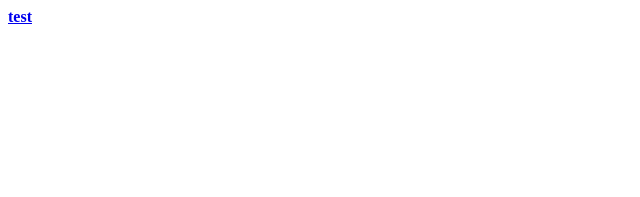
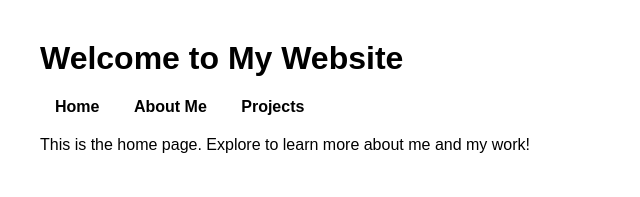
Before and after one commit to starrika/Final-Project, a plain HTML site: page index.html in a window 1280 px wide. Shown: the whole page, without its empty margins (0-640 px from the left). Drawn offline with Linux system fonts and the light colour scheme.

Commit message:
Update index.html

```diff
--- a/index.html
+++ b/index.html
@@ -1 +1,21 @@
-<a href="test.html"><b>test</b>
+<!DOCTYPE html>
+<html lang="en">
+<head>
+    <meta charset="UTF-8">
+    <title>Home</title>
+    <link rel="stylesheet" href="style.css">
+</head>
+<body>
+    <header>
+        <h1>Welcome to My Website</h1>
+        <nav>
+            <a href="index.html">Home</a>
+            <a href="about.html">About Me</a>
+            <a href="projects.html">Projects</a>
+        </nav>
+    </header>
+    <main>
+        <p>This is the home page. Explore to learn more about me and my work!</p>
+    </main>
+</body>
+</html>
```
